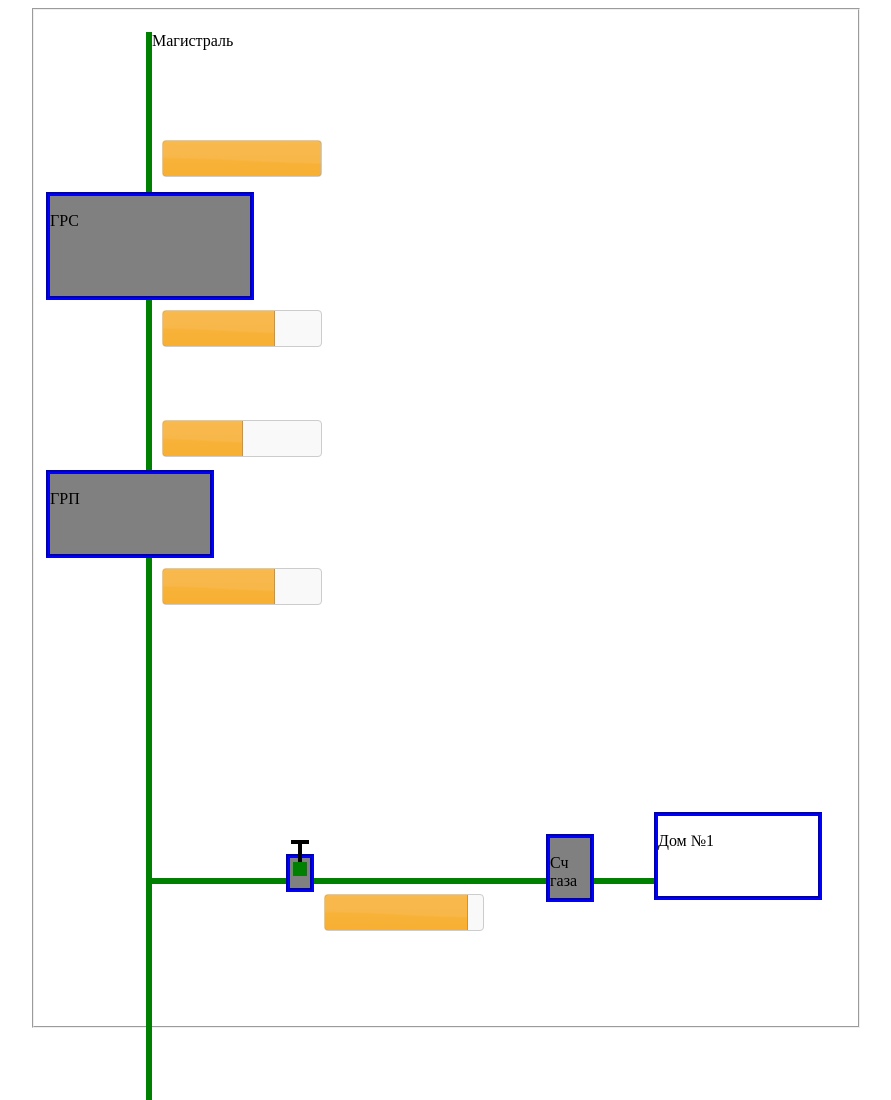
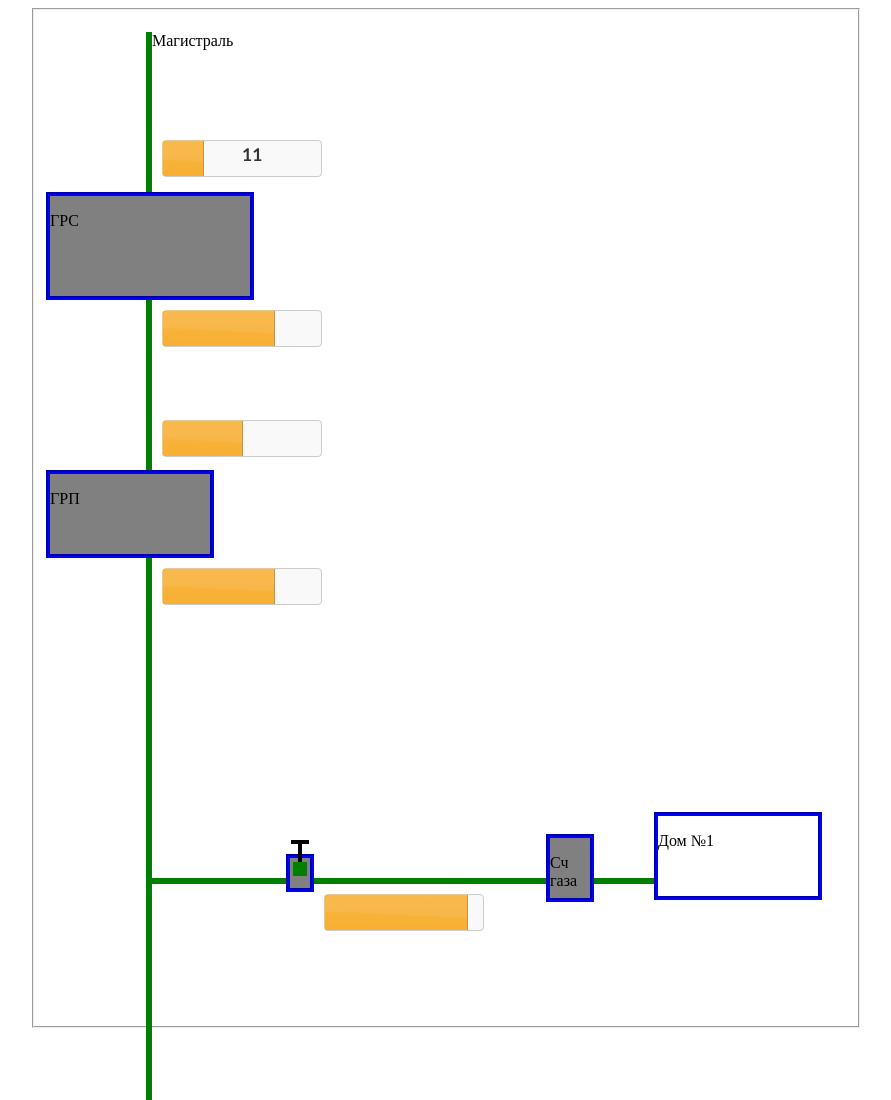
Before and after one commit to MikhaylovVladislav/srv, a plain HTML site: page index.html in a window 1280 px wide. Shown: the top 1100 px of the page, without its empty margins (376-1267 px from the left). Drawn offline with Linux system fonts and the light colour scheme.

Commit message:
Настроил связи

```diff
--- a/dif.css
+++ b/dif.css
@@ -139,3 +139,14 @@
 	margin-left: 10px;
 	margin-top: 10px;
 }
+
+.pb{
+	position: relative;
+}
+.pl{
+	position: absolute;
+    left: 50%;
+    top: 4px;
+    font-weight: bold;
+    text-shadow: 1px 1px 0 #fff;
+}
--- a/index.html
+++ b/index.html
@@ -1,25 +1,25 @@
 <html>
 	<head>
 		<title> Система уг </title>
+
 		<link href="dif.css" rel="stylesheet" type="text/css">
 		<link rel="stylesheet" href="jquery-ui-1.13.2.light/jquery-ui.css">
 		<script src="jquery-3.6.0.min.js"></script>
 		<script src="jquery-ui-1.13.2.light/jquery-ui.js"></script>
+
 		<script src="main.js"></script>
-
 		<style>
 		</style>
+
 	</head>
 	<body>
 	<fieldset id="fieldS">
 		<div id="line_M">
 			<p>Магистраль</p>
-			<div id="pb_GRS_in">
-				<div id="progressbar_GRS_in"></div>
+			<div id="pb_GRS_in" class="pb">
+				<div id="progressbar_GRS_in"><div id="progress_label_GRS_in" class="pl"></div></div>
 			</div>
 		</div>
-
-
 
 		<div id="GRS">
 			<p>ГРС</p>
@@ -35,8 +35,6 @@
 				<div id="progressbar_GRP_in"></div>
 			</div>
 		</div>
-
-
 
 		<div id="GRP">
 			<p>ГРП</p>
@@ -92,5 +90,7 @@
 
 
 	</fieldset>
+	<script src="real_time.js"></script>
+
 	</body>
 </html>
--- a/main.js
+++ b/main.js
@@ -1,7 +1,10 @@
   $( function() {
-    $( "#progressbar_GRS_in" ).progressbar({
+    let pb = $( "#progressbar_GRS_in" ).progressbar({
       value: 100
     });
+	let pl = $("#progress_label_GRS_in");
+	pl.text();
+
 	$( "#progressbar_GRS_out" ).progressbar({
       value: 70
     });
--- /dev/null
+++ b/real_time.js
@@ -0,0 +1,12 @@
+  $(document).ready(function(){
+	var MaxMag=2.5;
+	var MinMag=1.2;
+	var MaxGRS=1.2;
+	var MinGRS=0.6;
+	var MaxGRP=0.003;
+	var MinGRP=0;
+	var t="sos";
+
+	$("#progress_label_GRS_in").text("11");
+	$("#progressbar_GRS_in").progressbar( "option", "value", 25 );
+});
```
